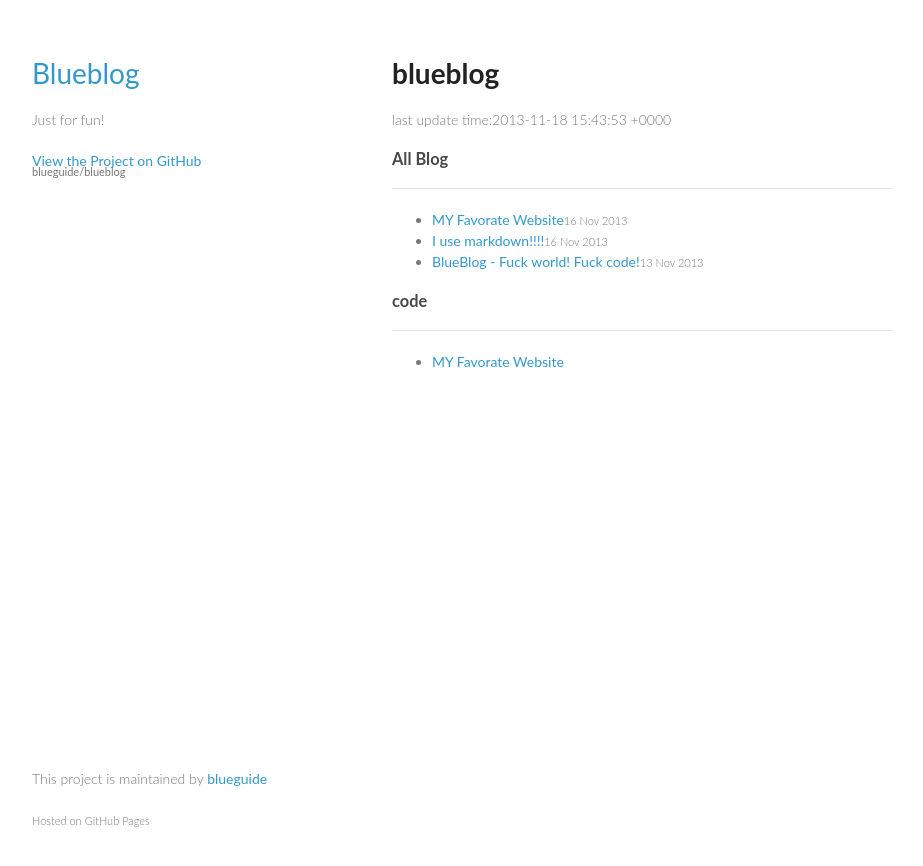
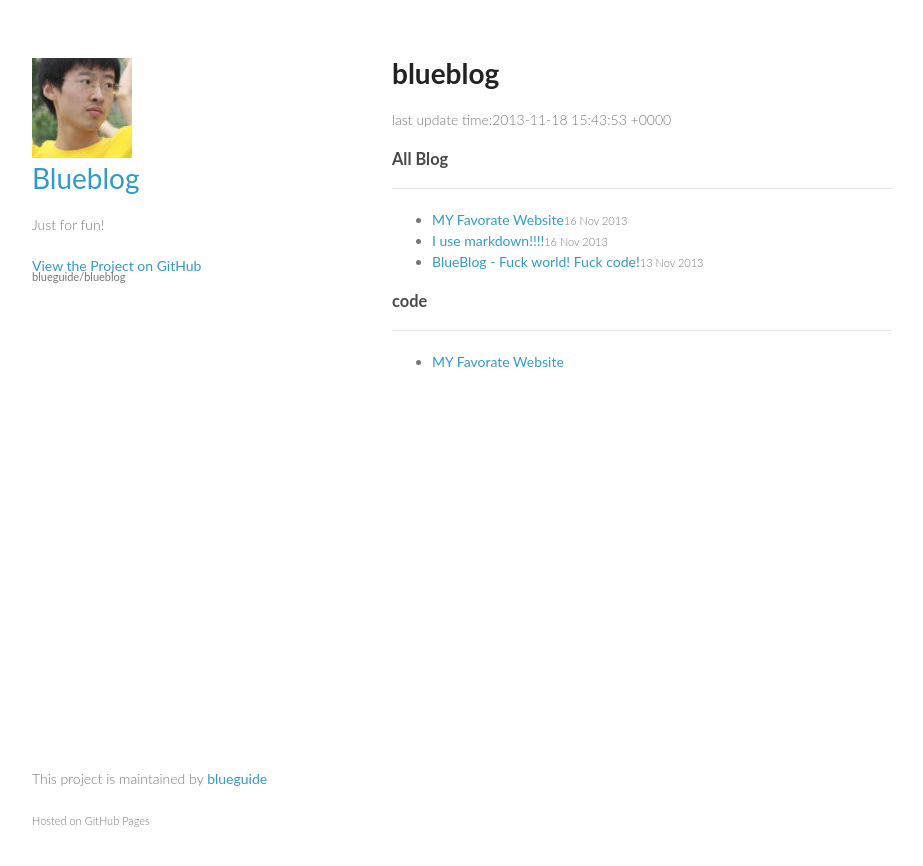
Before and after one commit to blueguide/blueblog, a Jekyll site: the page built from index.html, in a window 1280 px wide. Shown: the top 866 px of the page, without its empty margins (178-1101 px from the left). Built offline with Jekyll 4.4.1, drawn with Linux system fonts in a browser that asks for light colours; the list of posts is cut into pages by our own code.

Commit message:
add avatar

```diff
--- a/_layouts/default.html
+++ b/_layouts/default.html
@@ -17,6 +17,9 @@
   <body>
   <div class="wrapper">
     <header>
+		<div class="avatar">
+			<img src="{{ site.baseurl }}/images/100.jpeg">
+		</div>
 		<h1><a href="{{ site.baseurl }}">Blueblog</a></h1>
 		<p>Just for fun!</p>
 
```
Also changed, not shown: images/100.jpeg (added).
